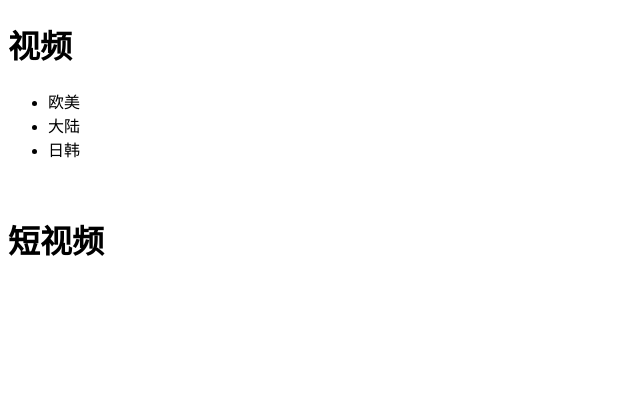
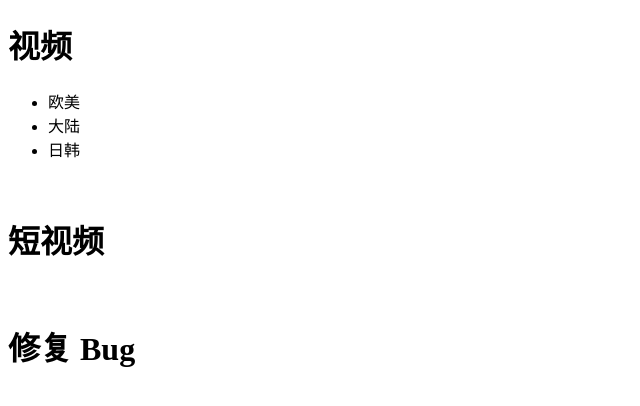
Before and after one commit to l-Belial/BJHot, a plain HTML site: page index.html in a window 1280 px wide. Shown: the whole page, without its empty margins (0-640 px from the left). Drawn offline with Linux system fonts and the light colour scheme.

Commit message:
修复 Bug

```diff
--- a/index.html
+++ b/index.html
@@ -16,5 +16,7 @@
     </ul>
     <br>
     <h1>短视频</h1>
+    <br>
+    <h1>修复 Bug</h1>
 </body>
 </html>
```
